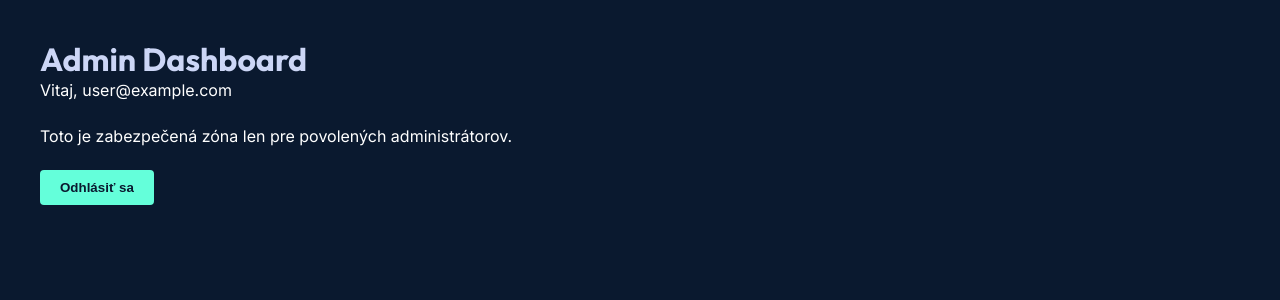
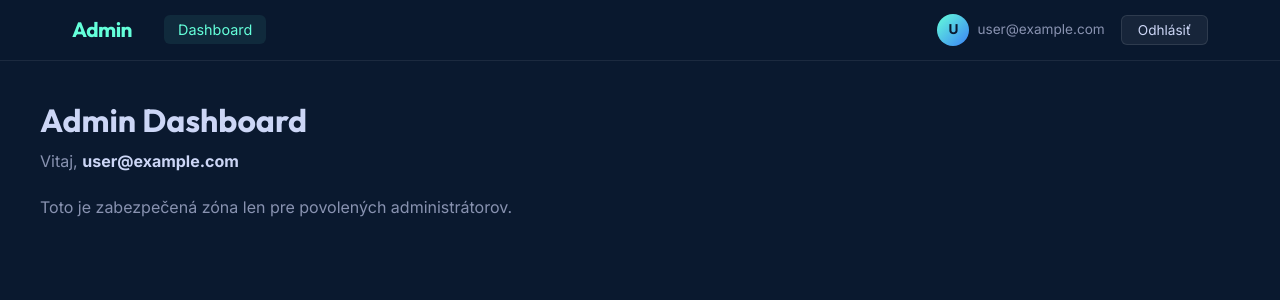
Before and after one commit to luckyboy-aja/nesszilina-web, a React (Vite) app: page /admin in a window 1280 px wide. Shown: the top 300 px of the page. Built offline with nearby package versions, Linux system fonts and the light colour scheme; no server answers; sample sign-in values are in the browser's storage.

Commit message:
feat: add persistent admin header with user info, navigation, and logout

```diff
--- /dev/null
+++ b/src/components/AdminHeader.css
@@ -0,0 +1,127 @@
+.admin-header {
+    position: sticky;
+    top: 0;
+    z-index: 100;
+    background: rgba(10, 25, 47, 0.95);
+    backdrop-filter: blur(12px);
+    border-bottom: 1px solid rgba(255, 255, 255, 0.08);
+}
+
+.admin-header-inner {
+    max-width: 1200px;
+    margin: 0 auto;
+    display: flex;
+    justify-content: space-between;
+    align-items: center;
+    padding: 0 2rem;
+    height: 60px;
+}
+
+.admin-header-left {
+    display: flex;
+    align-items: center;
+    gap: 2rem;
+}
+
+.admin-logo {
+    font-family: var(--font-heading, 'Outfit', sans-serif);
+    font-size: 1.3rem;
+    font-weight: 700;
+    color: var(--color-accent, #64ffda);
+    cursor: pointer;
+    letter-spacing: -0.5px;
+}
+
+.admin-nav {
+    display: flex;
+    gap: 4px;
+}
+
+.admin-nav-link {
+    background: none;
+    border: none;
+    color: #8892b0;
+    font-size: 0.9rem;
+    padding: 6px 14px;
+    border-radius: 6px;
+    cursor: pointer;
+    transition: all 0.2s;
+    font-family: inherit;
+}
+
+.admin-nav-link:hover {
+    color: #ccd6f6;
+    background: rgba(255, 255, 255, 0.05);
+}
+
+.admin-nav-link.active {
+    color: var(--color-accent, #64ffda);
+    background: rgba(100, 255, 218, 0.08);
+}
+
+.admin-header-right {
+    display: flex;
+    align-items: center;
+    gap: 1rem;
+}
+
+.admin-user-info {
+    display: flex;
+    align-items: center;
+    gap: 8px;
+}
+
+.admin-user-avatar {
+    width: 32px;
+    height: 32px;
+    border-radius: 50%;
+    background: linear-gradient(135deg, var(--color-accent, #64ffda), #3b82f6);
+    display: flex;
+    align-items: center;
+    justify-content: center;
+    font-weight: 700;
+    font-size: 0.85rem;
+    color: var(--color-background, #0a192f);
+}
+
+.admin-user-email {
+    color: #8892b0;
+    font-size: 0.85rem;
+    max-width: 200px;
+    overflow: hidden;
+    text-overflow: ellipsis;
+    white-space: nowrap;
+}
+
+.admin-logout-btn {
+    padding: 6px 16px;
+    background: rgba(255, 255, 255, 0.06);
+    color: #ccd6f6;
+    border: 1px solid rgba(255, 255, 255, 0.1);
+    border-radius: 6px;
+    font-size: 0.85rem;
+    cursor: pointer;
+    transition: all 0.2s;
+    font-family: inherit;
+}
+
+.admin-logout-btn:hover {
+    background: rgba(255, 59, 48, 0.1);
+    border-color: rgba(255, 59, 48, 0.3);
+    color: #ff6b6b;
+}
+
+@media (max-width: 640px) {
+    .admin-header-inner {
+        padding: 0 1rem;
+    }
+
+    .admin-user-email {
+        display: none;
+    }
+
+    .admin-nav-link {
+        padding: 6px 10px;
+        font-size: 0.8rem;
+    }
+}
--- /dev/null
+++ b/src/components/AdminHeader.jsx
@@ -0,0 +1,57 @@
+import { useAuth } from "../contexts/AuthContext";
+import { useNavigate, useLocation } from "react-router-dom";
+import "./AdminHeader.css";
+
+export default function AdminHeader() {
+    const { currentUser, logout, isSuperAdmin } = useAuth();
+    const navigate = useNavigate();
+    const location = useLocation();
+
+    const handleLogout = async () => {
+        try {
+            await logout();
+            navigate("/");
+        } catch (error) {
+            console.error("Failed to log out", error);
+        }
+    };
+
+    return (
+        <header className="admin-header">
+            <div className="admin-header-inner">
+                <div className="admin-header-left">
+                    <span className="admin-logo" onClick={() => navigate("/admin")}>
+                        Admin
+                    </span>
+                    <nav className="admin-nav">
+                        <button
+                            className={`admin-nav-link ${location.pathname === "/admin" ? "active" : ""}`}
+                            onClick={() => navigate("/admin")}
+                        >
+                            Dashboard
+                        </button>
+                        {isSuperAdmin && (
+                            <button
+                                className={`admin-nav-link ${location.pathname === "/admin/users" ? "active" : ""}`}
+                                onClick={() => navigate("/admin/users")}
+                            >
+                                Používatelia
+                            </button>
+                        )}
+                    </nav>
+                </div>
+                <div className="admin-header-right">
+                    <div className="admin-user-info">
+                        <span className="admin-user-avatar">
+                            {currentUser?.email?.charAt(0).toUpperCase()}
+                        </span>
+                        <span className="admin-user-email">{currentUser?.email}</span>
+                    </div>
+                    <button className="admin-logout-btn" onClick={handleLogout}>
+                        Odhlásiť
+                    </button>
+                </div>
+            </div>
+        </header>
+    );
+}
--- a/src/components/ProtectedRoute.jsx
+++ b/src/components/ProtectedRoute.jsx
@@ -1,19 +1,24 @@
 import { Navigate, Outlet } from "react-router-dom";
 import { useAuth } from "../contexts/AuthContext";
+import AdminHeader from "./AdminHeader";
 
 export default function ProtectedRoute() {
     const { currentUser, isAdmin } = useAuth();
 
     if (!currentUser) {
-        // If not logged in, redirect to login page
         return <Navigate to="/login" replace />;
     }
 
     if (!isAdmin) {
-        // If logged in but not an admin, redirect to home page
         return <Navigate to="/" replace />;
     }
 
-    // If logged in and is admin, render the child routes (Admin zone)
-    return <Outlet />;
+    return (
+        <div className="admin-layout">
+            <AdminHeader />
+            <main className="admin-main">
+                <Outlet />
+            </main>
+        </div>
+    );
 }
--- a/src/pages/admin/Dashboard.jsx
+++ b/src/pages/admin/Dashboard.jsx
@@ -1,58 +1,16 @@
 import { useAuth } from "../../contexts/AuthContext";
-import { useNavigate } from "react-router-dom";
 
 export default function Dashboard() {
-    const { currentUser, logout, isSuperAdmin } = useAuth();
-    const navigate = useNavigate();
-
-    const handleLogout = async () => {
-        try {
-            await logout();
-            navigate("/");
-        } catch (error) {
-            console.error("Failed to log out", error);
-        }
-    };
+    const { currentUser } = useAuth();
 
     return (
         <div style={{ padding: "40px", color: "white" }}>
             <h1>Admin Dashboard</h1>
-            <p>Vitaj, {currentUser?.email}</p>
+            <p style={{ color: "#8892b0", marginTop: "10px" }}>
+                Vitaj, <strong style={{ color: "#ccd6f6" }}>{currentUser?.email}</strong>
+            </p>
             <div style={{ marginTop: "20px" }}>
-                <p>Toto je zabezpečená zóna len pre povolených administrátorov.</p>
-                <div style={{ display: "flex", gap: "10px", marginTop: "20px" }}>
-                    {isSuperAdmin && (
-                        <button
-                            onClick={() => navigate("/admin/users")}
-                            style={{
-                                padding: "10px 20px",
-                                backgroundColor: "rgba(255, 255, 255, 0.1)",
-                                color: "white",
-                                border: "1px solid rgba(255, 255, 255, 0.2)",
-                                borderRadius: "4px",
-                                cursor: "pointer",
-                                fontWeight: "bold",
-                                transition: "background 0.2s"
-                            }}
-                        >
-                            Správa administrátorov
-                        </button>
-                    )}
-                    <button
-                        onClick={handleLogout}
-                        style={{
-                            padding: "10px 20px",
-                            backgroundColor: "var(--color-accent)",
-                            color: "var(--color-background)",
-                            border: "none",
-                            borderRadius: "4px",
-                            cursor: "pointer",
-                            fontWeight: "bold"
-                        }}
-                    >
-                        Odhlásiť sa
-                    </button>
-                </div>
+                <p style={{ color: "#8892b0" }}>Toto je zabezpečená zóna len pre povolených administrátorov.</p>
             </div>
         </div>
     );
```
